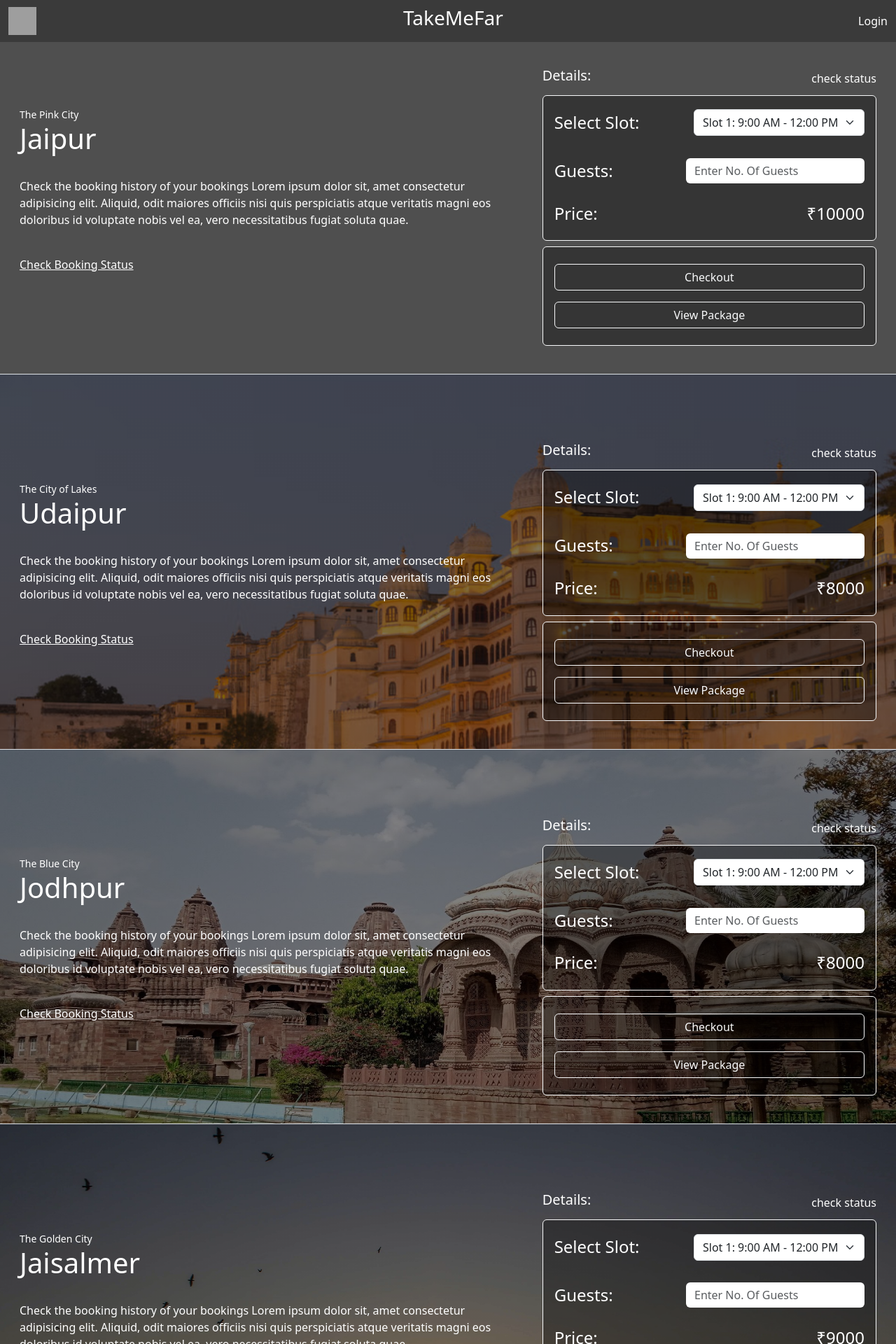
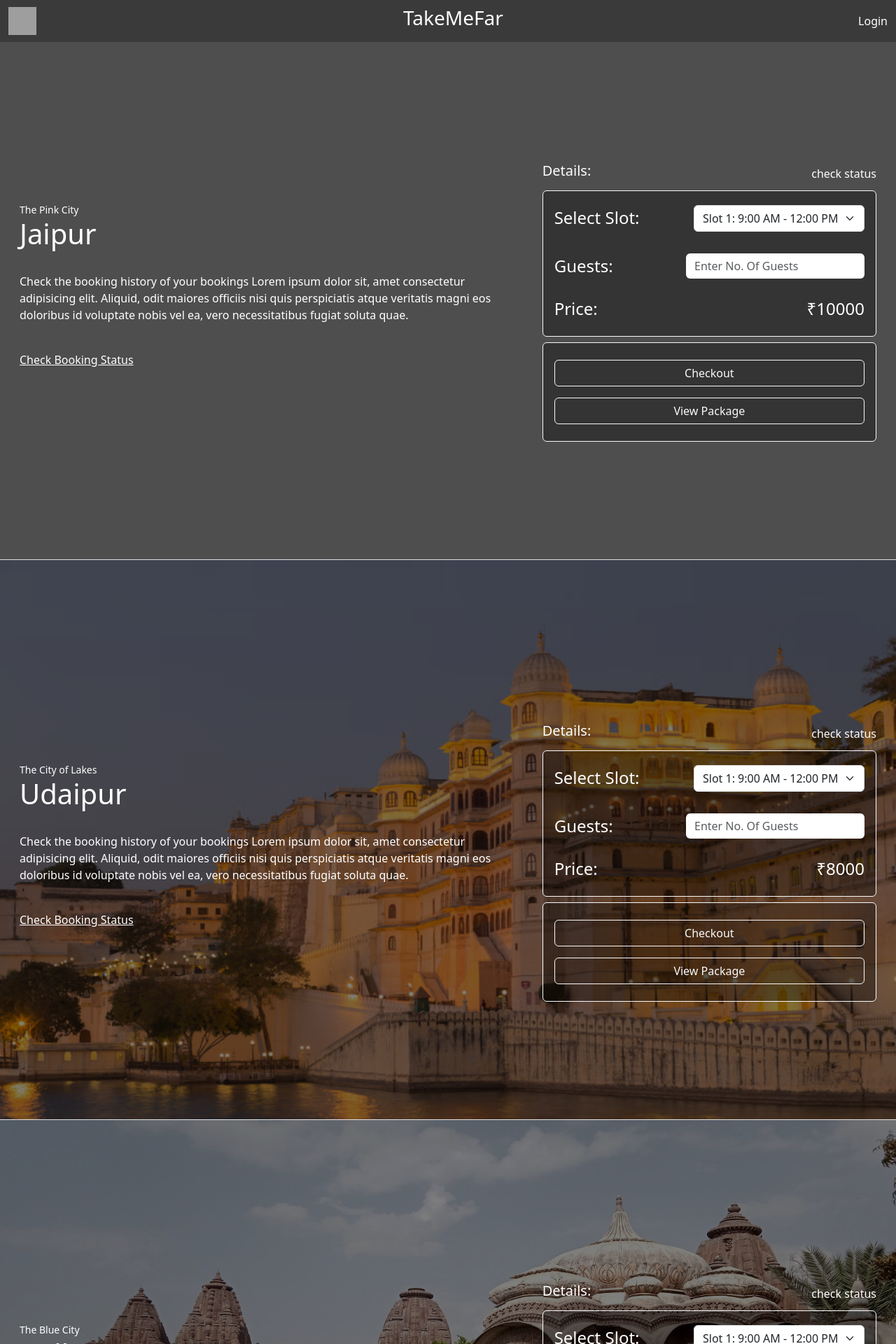
Before and after one commit to pruthimayank/TripTrove, a Django app: page /packages/ in a window 1280 px wide. Shown: the top 1920 px of the page at 70% size. Run offline with Django 5.2, Linux system fonts and the light colour scheme; data comes from the database, SQL or seed files in the repository; both versions use the stored data as it was after the commit; grey boxes are pictures that could not be loaded.

Commit message:
db imp hai

```diff
--- a/templates/home.html
+++ b/templates/home.html
@@ -91,7 +91,7 @@
                 <h3>The Golden City</h3>
                 <div class="w-100 text-center">
                     <div class="my-5">
-                        <a href="/package/Jaipur/" class="mt-1 border-0" style="width: 200px; text-decoration: none; color: white;">Discover</a>
+                        <a href="/package/Jaisalmer/" class="mt-1 border-0" style="width: 200px; text-decoration: none; color: white;">Discover</a>
                     </div>
                 </div>
             </div>
@@ -108,7 +108,7 @@
                 <h3>The Blue City</h3>
                 <div class="w-100 text-center">
                     <div class="my-5">
-                        <a href="/package/Jaipur/" class="mt-1 border-0" style="width: 200px; text-decoration: none; color: white;">Discover</a>
+                        <a href="/package/Jodhpur/" class="mt-1 border-0" style="width: 200px; text-decoration: none; color: white;">Discover</a>
                     </div>
                 </div>
             </div>
@@ -132,7 +132,7 @@
                 <h3>The City of Lakes</h3>
                 <div class="w-100 text-center">
                     <div class="my-5">
-                        <a href="/package/Jaipur/" class="mt-1 border-0" style="width: 200px; text-decoration: none; color: white;">Discover</a>
+                        <a href="/package/Udaipur/" class="mt-1 border-0" style="width: 200px; text-decoration: none; color: white;">Discover</a>
                     </div>
                 </div>
             </div>
--- a/templates/packages.html
+++ b/templates/packages.html
@@ -1,10 +1,6 @@
 <head>
     <title>Packages</title>
     <style>
-        /* input::placeholder{
-            color: white !important;
-        } */
-
         /* Modal custom styling */
         .modal-content {
             background: rgba(68, 67, 67, 0.9);
@@ -32,6 +28,34 @@
         .modal-body input::placeholder {
             color: rgba(0, 0, 0, 0.5);
         }
+
+        /* Ensuring each section takes up full viewport height */
+        .package-section {
+            height: 100vh;
+            display: flex;
+            align-items: center;
+            justify-content: center;
+            overflow: hidden;
+            position: relative;
+            background-repeat: no-repeat;
+            background-size: cover;
+        }
+
+        .package-section::before {
+            content: '';
+            position: absolute;
+            top: 0;
+            left: 0;
+            width: 100%;
+            height: 100%;
+            background: rgba(0, 0, 0, 0.5);
+            z-index: 1;
+        }
+
+        .package-section > * {
+            position: relative;
+            z-index: 2;
+        }
     </style>
 </head>
 
@@ -40,7 +64,7 @@
 {% block content %}
 <div>
     {% for i in packages %}
-        <div class="row mx-0 border-bottom" style="background: linear-gradient(to top, rgba(0, 0, 0, 0.5) 0%, rgba(0, 0, 0, 0.5) 100%), url('{{i.image}}'); background-repeat: no-repeat; background-size: cover;">
+        <div class="row mx-0 border-bottom package-section" style="background-image: url('{{i.image}}');">
             <div class="col-md-7 mt-2">
                 <section class="px-2 rounded-2">
                     <div class="d-flex flex-column justify-content-center p-2 h-100">
```
Also changed, not shown: db.sqlite3.
